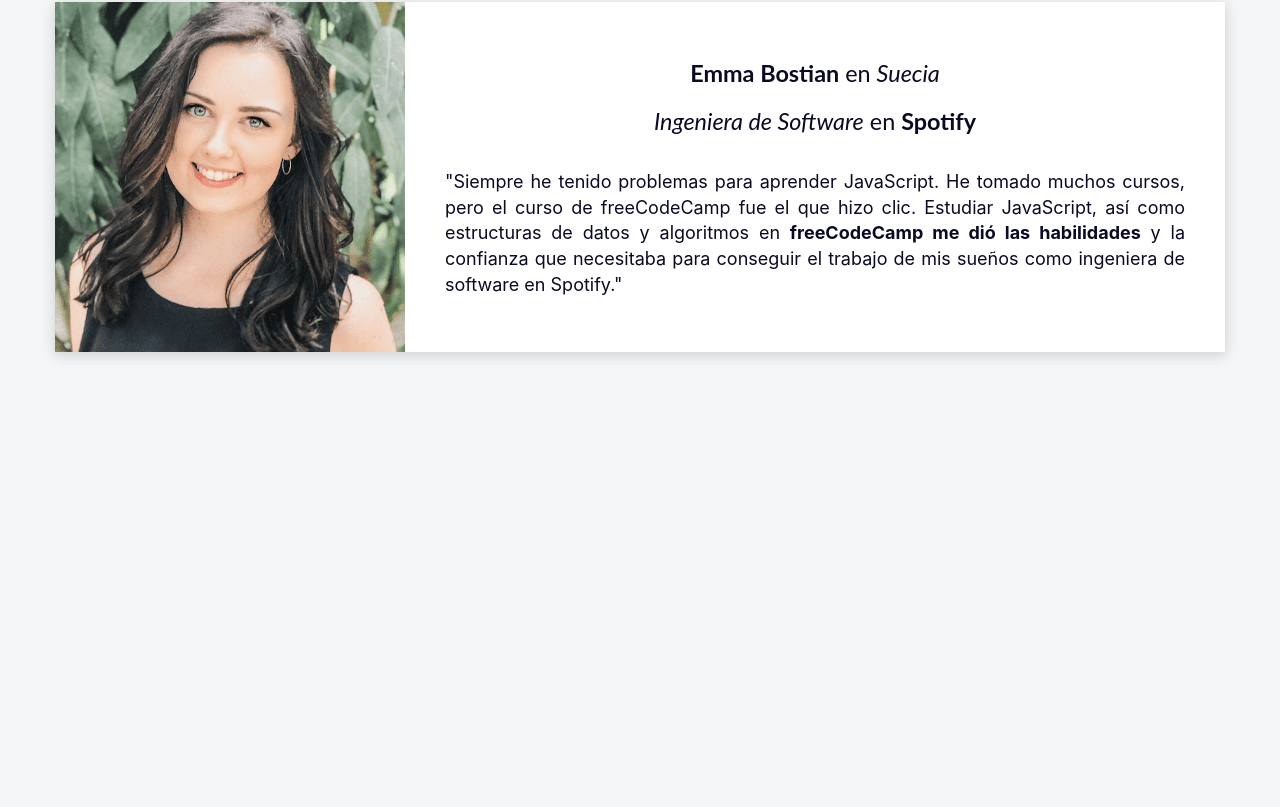
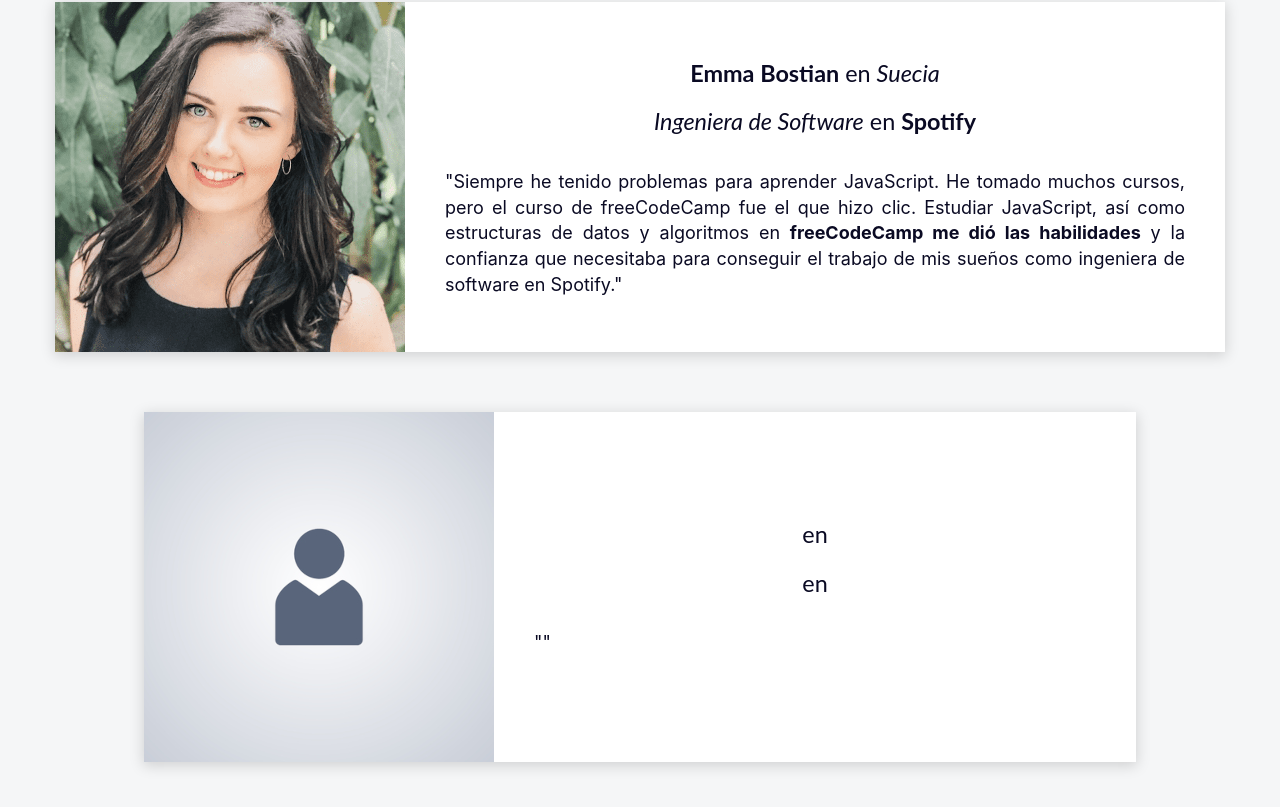
Before and after one commit to davorpa/freecodecamp-testimonials-clone-react-app, a React (Create React App) app: page / in a window 1280 px wide. Shown: the part 1018-1825 px from the top of the page. Before the commit the page ends 1471 px from the top, so only its background shows below. Built offline with nearby package versions, Linux system fonts and the light colour scheme.

Commit message:
test: add empty testimonial

```diff
--- a/src/App.js
+++ b/src/App.js
@@ -52,6 +52,7 @@
                     confianza que necesitaba para conseguir el trabajo de mis
                     sueños como ingeniera de software en Spotify.
                 </Testimonial>
+                <Testimonial></Testimonial>
             </div>
         </div>
     );
```
